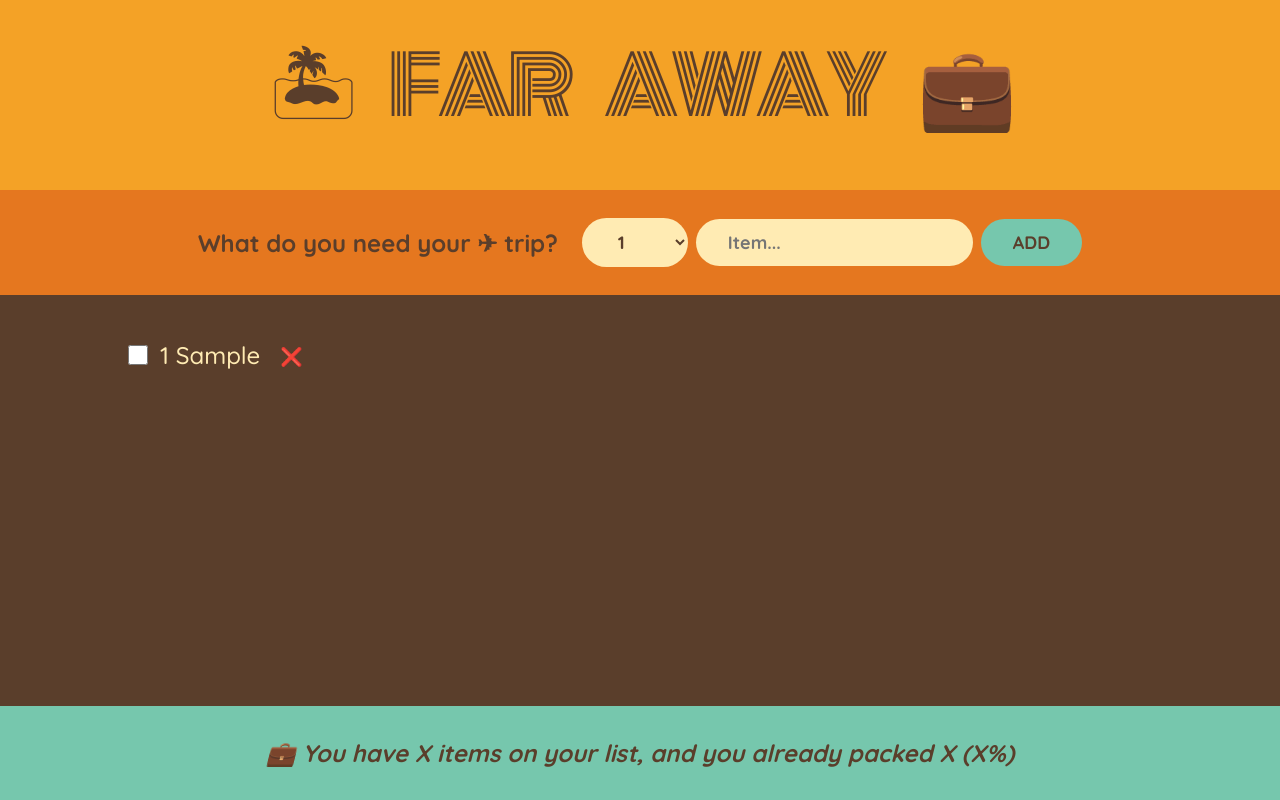
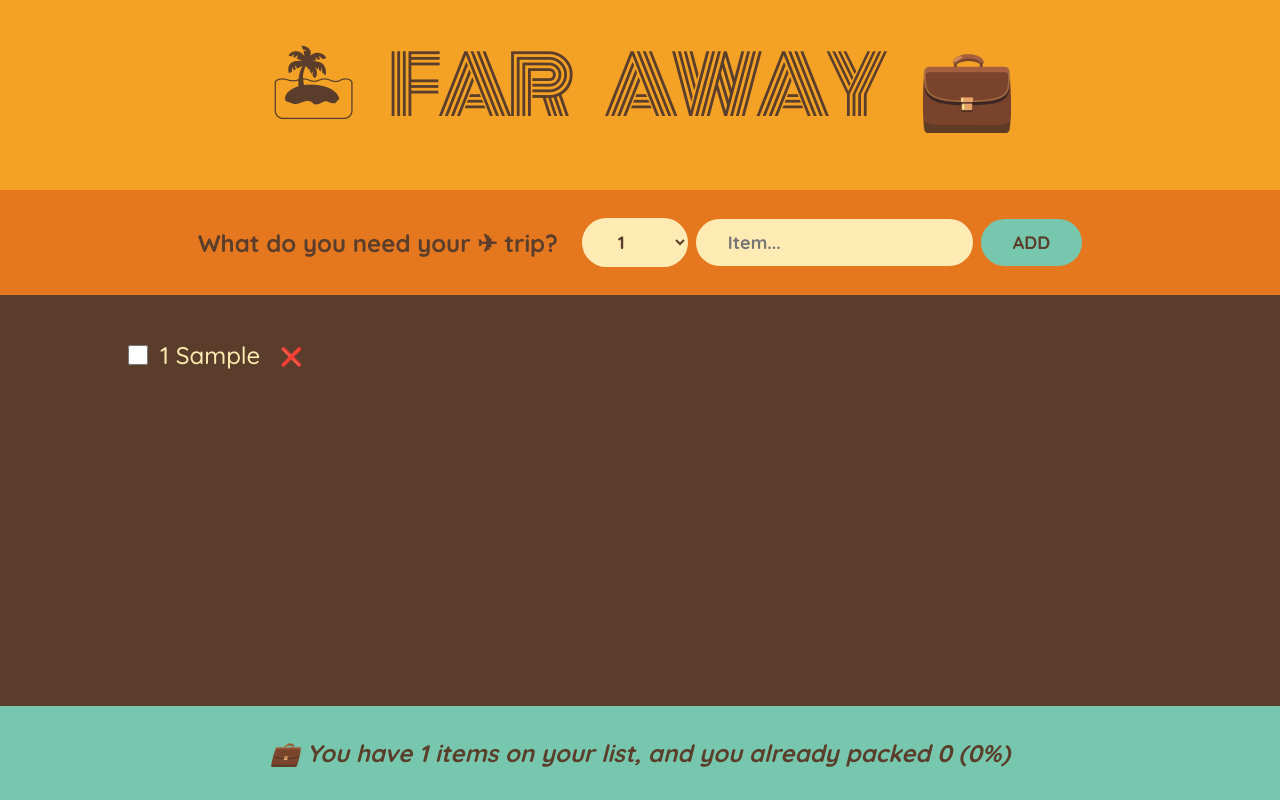
Before and after one commit to TanjimH013/React-Redux-More, a React (Create React App) app in the folder React/05-travel-list/: page / in a window 1280 px wide. Both pictures are taken after typing "Sample" into the empty fields and a click on the button "ADD". Built offline with nearby package versions, Linux system fonts and the light colour scheme.

Commit message:
85-Calculating-Statistics-as-Derived-State

```diff
--- a/React/05-travel-list/src/App.js
+++ b/React/05-travel-list/src/App.js
@@ -34,7 +34,7 @@
         onDeleteItem={handleDeleteItem}
         onToggleItem={handleToggleItem}
       />
-      <Stats />
+      <Stats items={items} />
     </div>
   );
 }
@@ -118,10 +118,24 @@
   );
 }
 
-function Stats() {
+function Stats({ items }) {
+  if (!items.length)
+    return (
+      <p className="stats">
+        <em>🥻 👡 💄 Start adding some items to your packing list 👔 🕶 👞</em>
+      </p>
+    );
+
+  const numItems = items.length;
+  const numPacked = items.filter((item) => item.packed).length;
+  const percentage = Math.round((numPacked / numItems) * 100);
   return (
     <footer className="stats">
-      <em>💼 You have X items on your list, and you already packed X (X%)</em>
+      <em>
+        {percentage === 100
+          ? "You got everything ! Ready to go ✈"
+          : `💼 You have ${numItems} items on your list, and you already packed ${numPacked} (${percentage}%)`}
+      </em>
     </footer>
   );
 }
```
